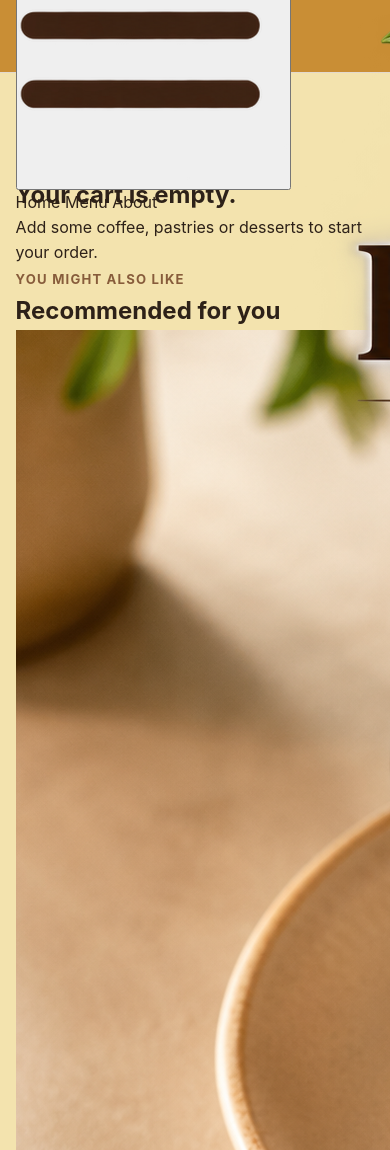
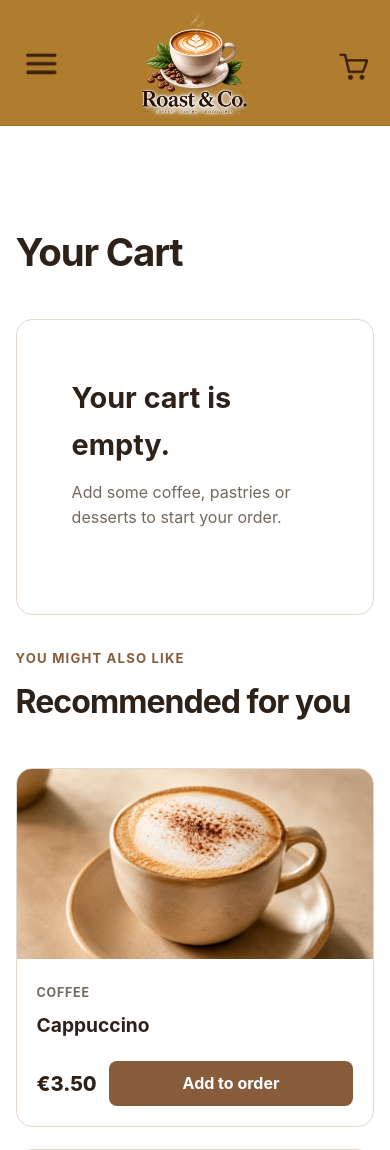
Before and after one commit to kisshere69/devops-project-e-commerce, a Flask app: page /cart in a window 390 px wide; the page is wider, and only the part inside the window is pictured. Shown: the top 1150 px of that part. Run offline with Flask 3, Linux system fonts and the light colour scheme.

Commit message:
Styling updates

```diff
--- a/app/static/css/style.css
+++ b/app/static/css/style.css
@@ -1,5 +1,5 @@
 :root {
-    --background: #f3e3ae;
+    --background: #ffffff;
     --surface: #ffffff;
     --surface-secondary: #eee5da;
 
@@ -68,75 +68,24 @@ button {
 .site-header {
     position: sticky;
     top: 0;
-    z-index: 100;
+    z-index: 1000;
 
-    background: rgba(199, 138, 47, 0.95);
+    width: 100%;
 
-    border-bottom: 1px solid var(--border);
+    background: #af7d2d;
+
+    border-bottom: 1px solid rgba(45, 33, 24, 0.12);
 }
 
 
 .navigation {
-    height: 72px;
+    position: relative;
+
+    height: 125px;
 
     display: flex;
     align-items: center;
     justify-content: space-between;
-}
-
-
-.logo {
-    font-size: 1.35rem;
-    font-weight: 800;
-}
-
-
-.nav-links {
-    display: flex;
-    gap: 30px;
-}
-
-
-.nav-links a {
-    color: var(--text-secondary);
-    font-weight: 500;
-}
-
-
-.nav-links a:hover {
-    color: var(--text-primary);
-}
-
-
-.order-button {
-    padding: 9px 16px;
-
-    border: none;
-    border-radius: 9px;
-
-    background: var(--text-primary);
-    color: white;
-
-    cursor: pointer;
-}
-
-
-.order-count {
-    margin-left: 6px;
-
-    display: inline-flex;
-    align-items: center;
-    justify-content: center;
-
-    min-width: 20px;
-    height: 20px;
-
-    border-radius: 50%;
-
-    background: white;
-    color: var(--text-primary);
-
-    font-size: 0.75rem;
 }
 
 
@@ -179,7 +128,7 @@ button {
 .hero p {
     max-width: 580px;
 
-    margin: 26px 0 32px;
+    margin: 26px 0 0;
 
     color: var(--text-secondary);
 
@@ -211,6 +160,113 @@ button {
     padding: 90px 0 110px;
 }
 
+.menu-wrapper {
+    position: relative;
+
+    z-index: 20;
+}
+
+.menu-toggle {
+    width: 55px;
+    height: 55px;
+
+    padding: 0;
+
+    display: flex;
+    align-items: center;
+    justify-content: center;
+
+    border: none;
+
+    background: transparent;
+
+    cursor: pointer;
+}
+
+
+.menu-toggle-icon {
+    width: 40px;
+    height: 40px;
+
+    display: block;
+
+    object-fit: contain;
+}
+
+/* Dropdown */
+
+.dropdown-menu {
+    position: absolute;
+
+    top: 54px;
+    left: 0;
+
+    width: 210px;
+
+    display: none;
+
+    padding: 8px;
+
+    background: #fffaf4;
+
+    border: 1px solid var(--border);
+    border-radius: 14px;
+
+    box-shadow:
+        0 18px 40px rgba(45, 33, 24, 0.18);
+}
+
+
+.dropdown-menu.open {
+    display: block;
+}
+
+
+.dropdown-item {
+    display: block;
+
+    padding: 13px 15px;
+
+    color: var(--text-primary);
+
+    border-radius: 9px;
+
+    font-weight: 600;
+}
+
+
+.dropdown-item:hover {
+    background: #f2e6d8;
+}
+
+/* Center logo */
+
+.brand-logo {
+    position: absolute;
+
+    left: 50%;
+    top: 50%;
+
+    transform: translate(-50%, -50%);
+
+    height: 129px;
+
+    display: flex;
+    align-items: center;
+    justify-content: center;
+}
+
+
+.brand-logo-image {
+    display: block;
+
+    width: auto;
+    height: 113px;
+
+    max-width: 320px;
+
+    object-fit: contain;
+}
 
 .section-header {
     margin-bottom: 36px;
@@ -408,6 +464,25 @@ button {
     font-size: 1.05rem;
 }
 
+.about-brand {
+    display: flex;
+    flex-direction: column;
+    align-items: flex-start;
+}
+
+
+.about-logo {
+    width: 100%;
+    max-width: 420px;
+    height: auto;
+
+    margin-top: 36px;
+
+    display: block;
+
+    object-fit: contain;
+}
+
 
 /* Footer */
 
@@ -502,3 +577,179 @@ button {
 .product-card:hover .product-image img {
     transform: scale(1.04);
 }
+
+/* Cart */
+
+.cart-link {
+    display: flex;
+    align-items: center;
+
+    gap: 8px;
+
+    color: var(--text-primary);
+
+    font-weight: 700;
+}
+
+.cart-icon {
+    width: 40px;
+    height: 40px;
+
+    display: block;
+
+    object-fit: contain;
+}
+
+.cart-section {
+    min-height: 70vh;
+
+    padding: 90px 0 120px;
+}
+
+
+.cart-section h1 {
+    margin-top: 6px;
+
+    font-size: 2.6rem;
+    letter-spacing: -0.03em;
+}
+
+
+.cart-empty {
+    max-width: 600px;
+
+    padding: 55px;
+
+    background: var(--surface);
+
+    border: 1px solid var(--border);
+    border-radius: var(--radius);
+}
+
+
+.cart-empty h2 {
+    font-size: 1.8rem;
+}
+
+
+.cart-empty p {
+    margin: 12px 0 28px;
+
+    color: var(--text-secondary);
+}
+
+/* Cart recommendations */
+
+.cart-recommendations {
+    padding-top: 30px;
+}
+
+
+.recommendations-header {
+    margin-bottom: 40px;
+}
+
+
+.recommendations-header h2 {
+    margin-top: 6px;
+
+    font-size: 2rem;
+    letter-spacing: -0.03em;
+}
+
+
+.recommendation-grid {
+    display: grid;
+
+    grid-template-columns:
+        repeat(3, minmax(0, 1fr));
+
+    gap: 22px;
+}
+
+
+.recommendation-card {
+    overflow: hidden;
+
+    background: var(--surface);
+
+    border: 1px solid var(--border);
+    border-radius: var(--radius);
+
+    transition:
+        transform 0.2s,
+        box-shadow 0.2s;
+}
+
+
+.recommendation-card:hover {
+    transform: translateY(-4px);
+
+    box-shadow:
+        0 12px 32px rgba(45, 33, 24, 0.10);
+}
+
+
+.recommendation-image {
+    height: 190px;
+
+    overflow: hidden;
+}
+
+
+.recommendation-image img {
+    width: 100%;
+    height: 100%;
+
+    object-fit: cover;
+
+    display: block;
+
+    transition: transform 0.35s ease;
+}
+
+
+.recommendation-card:hover
+.recommendation-image img {
+    transform: scale(1.04);
+}
+
+
+.recommendation-content {
+    padding: 20px;
+}
+
+
+.recommendation-content h3 {
+    margin-top: 6px;
+
+    font-size: 1.2rem;
+}
+
+
+.recommendation-footer {
+    margin-top: 20px;
+
+    display: flex;
+    align-items: center;
+    justify-content: space-between;
+
+    gap: 12px;
+}
+
+
+@media (max-width: 900px) {
+
+    .recommendation-grid {
+        grid-template-columns:
+            repeat(2, minmax(0, 1fr));
+    }
+}
+
+
+@media (max-width: 650px) {
+
+    .recommendation-grid {
+        grid-template-columns: 1fr;
+    }
+}
```
